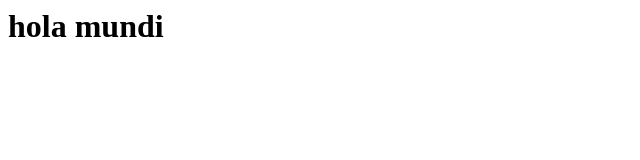
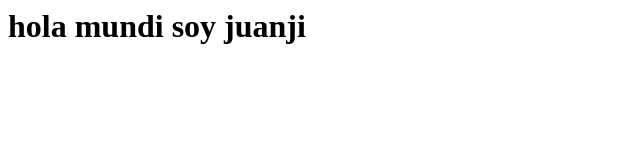
Before and after one commit to jharogit/tarea64, a plain HTML site: page index.html in a window 1280 px wide. Shown: the whole page, without its empty margins (0-640 px from the left). Drawn offline with Linux system fonts and the light colour scheme.

Commit message:
Moficicado index

```diff
--- a/index.html
+++ b/index.html
@@ -1 +1 @@
-<h1> hola mundi </h1>
+<h1> hola mundi soy juanji</h1>
```
